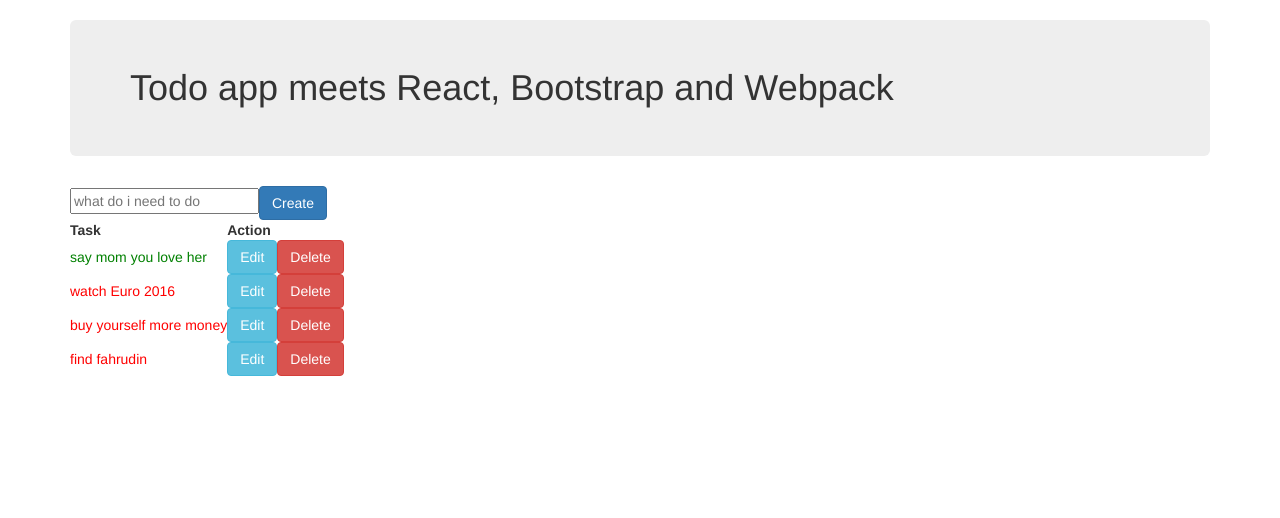
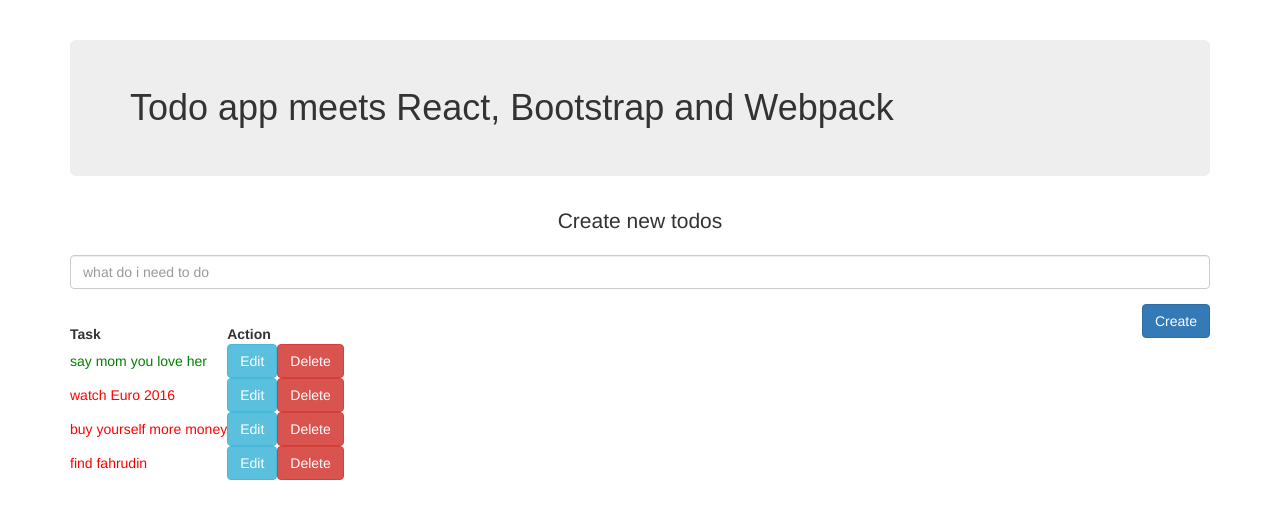
Before and after one commit to leviathan88/todo-react-webpack, a React app: page / in a window 1280 px wide. Built offline with nearby package versions, Linux system fonts and the light colour scheme.

Commit message:
adding bootstrap classes

```diff
--- a/src/components/app.js
+++ b/src/components/app.js
@@ -79,6 +79,7 @@
       <div className="container">
         <h1 className="jumbotron"> Todo app meets React, Bootstrap and Webpack </h1>
         <TodosCreate  createTask={ this.createTask.bind(this) } alreadyExists={ this.alreadyExists.bind(this) } />
+        <br />
         <TodosList  todos={ this.state.todos }
           toggleTask={ this.toggleTask.bind(this) }
           saveTask={ this.saveTask.bind(this) }
--- a/src/components/todos-create.js
+++ b/src/components/todos-create.js
@@ -45,9 +45,12 @@
 
   render() {
     return (
-      <form onSubmit={this.handleCreate.bind(this)}>
-        <input type="text" placeholder="what do i need to do" ref="createInput"/>
-        <button className="btn btn-primary">Create</button>
+      <form  onSubmit={this.handleCreate.bind(this)}>
+        <div className="text-center lead">Create new todos</div>
+        <div className="form-group">
+          <input className="form-control" type="text" placeholder="what do i need to do" ref="createInput"/>
+        </div>
+        <span><button className="btn btn-primary pull-right">Create</button></span>
         {this.renderError()}
       </form>
     )
--- a/src/styles/style.scss
+++ b/src/styles/style.scss
@@ -1,5 +1,10 @@
-h1 {
-  background-color: brown;
+.container {
+  margin: 10px;
+  padding: 10px;
+}
+
+.jumbotron {
+  font-family: fantasy;
 }
 
 .completed {
@@ -11,3 +16,8 @@
   color: red;
   cursor: pointer;
 }
+
+table {
+  margin: 10 10 10 10;
+  padding: 10 10 10 10;
+}
```
Also changed, not shown: src/mockup.html (deleted, +0 -3 lines).
